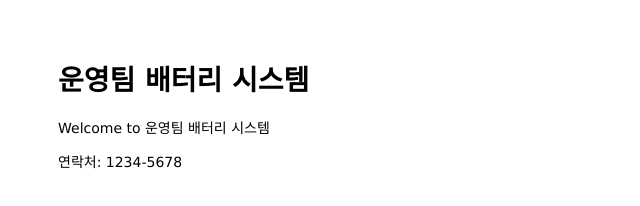
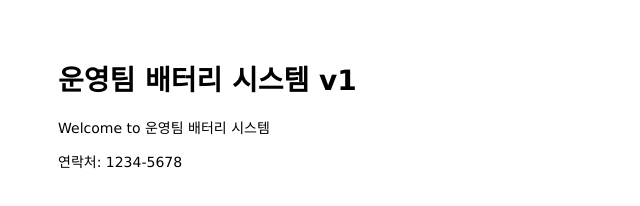
Before and after one commit to baettery/mastering-git-github, a website: page public/index.html in a window 1280 px wide. Shown: the full height of the page, 0-640 px from the left. Drawn offline with Linux system fonts and the light colour scheme.

Commit message:
Change header

```diff
--- a/public/index.html
+++ b/public/index.html
@@ -6,7 +6,7 @@
 </head>
 
 <body>
-  <h1>운영팀 배터리 시스템</h1>
+  <h1>운영팀 배터리 시스템 v1</h1>
   <p>Welcome to 운영팀 배터리 시스템</p>
 </body>
 
```
